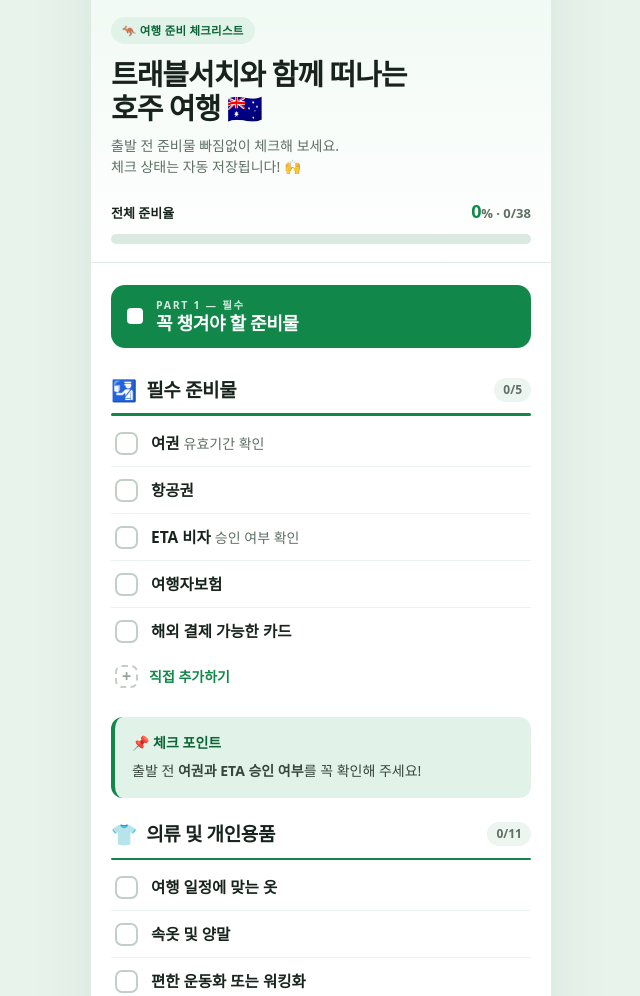
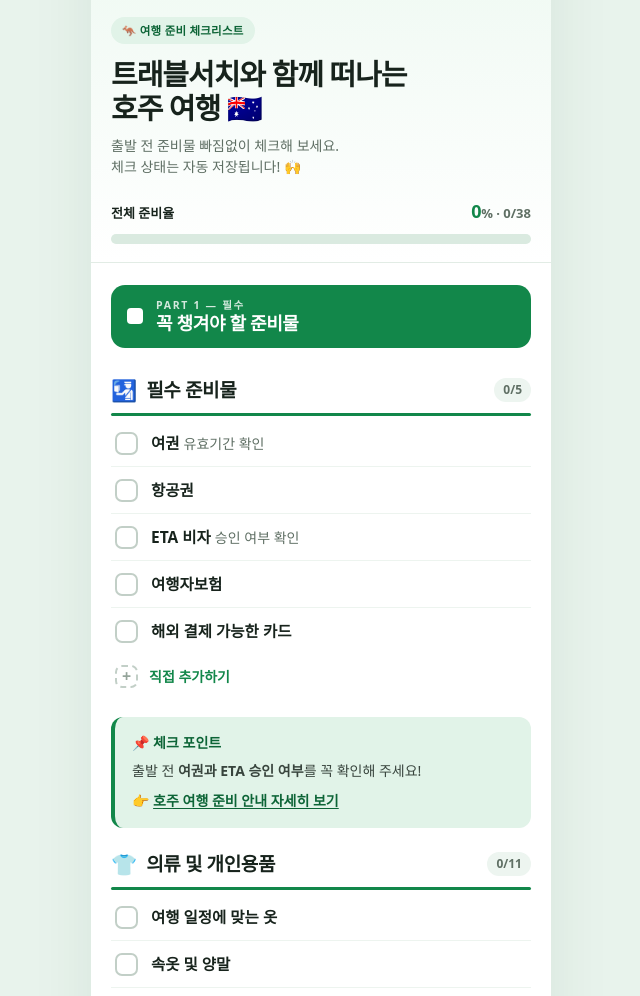
Before and after one commit to leejunggyue/-1, a plain HTML site: page index.html in a window 1280 px wide. Shown: the part 78-1074 px from the top of the page, without its empty margins (319-959 px from the left). Drawn offline with Linux system fonts and the light colour scheme; a web font is replaced by a local one.

Commit message:
Add files via upload

```diff
--- a/index.html
+++ b/index.html
@@ -190,6 +190,7 @@
   .callout p{margin:0; color:#38443D; word-break:keep-all;}
   .callout p + p{margin-top:7px;}
   .callout b{font-weight:800;}
+  .callout a{color:var(--green-deep); font-weight:800; text-decoration:underline; text-underline-offset:2px; word-break:break-all;}
 
   /* divider between groups */
   .grp-sep{height:9px; background:var(--page); margin-top:24px;}
@@ -289,6 +290,7 @@
   <div class="callout info">
     <div class="ct">📌 체크 포인트</div>
     <p>출발 전 <b>여권과 ETA 승인 여부</b>를 꼭 확인해 주세요!</p>
+    <p>👉 <a href="https://blog.naver.com/travelsearch_blog/223959048678" target="_blank" rel="noopener">호주 여행 준비 안내 자세히 보기</a></p>
   </div>
 
   <!-- 2. 의류 및 개인용품 -->
```
